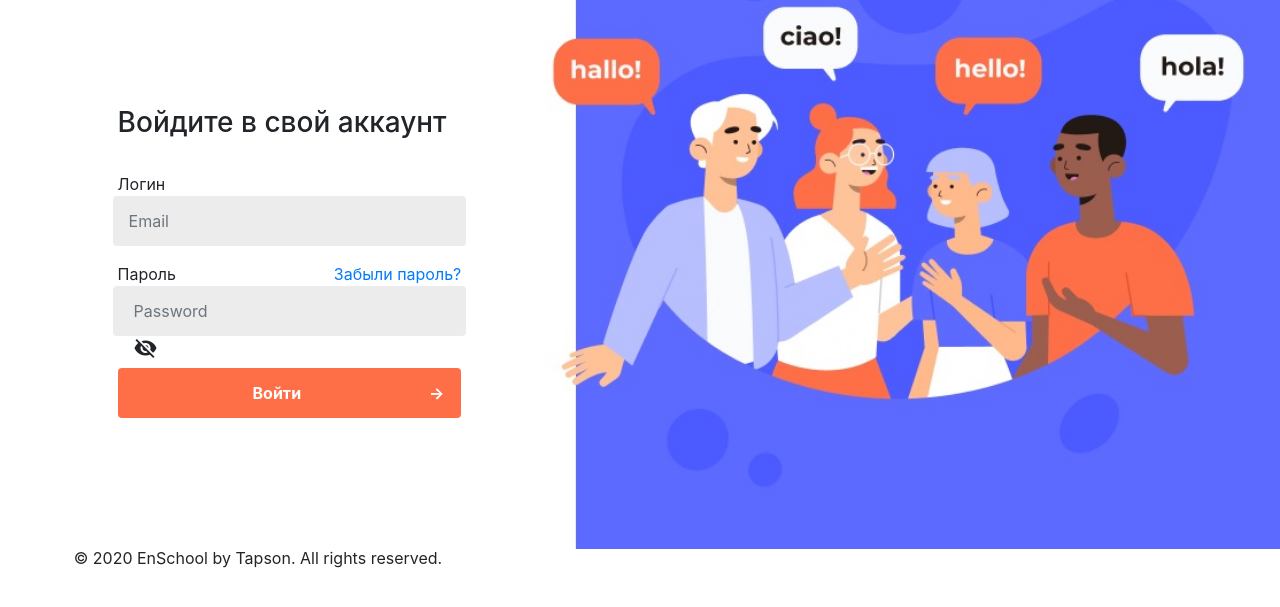
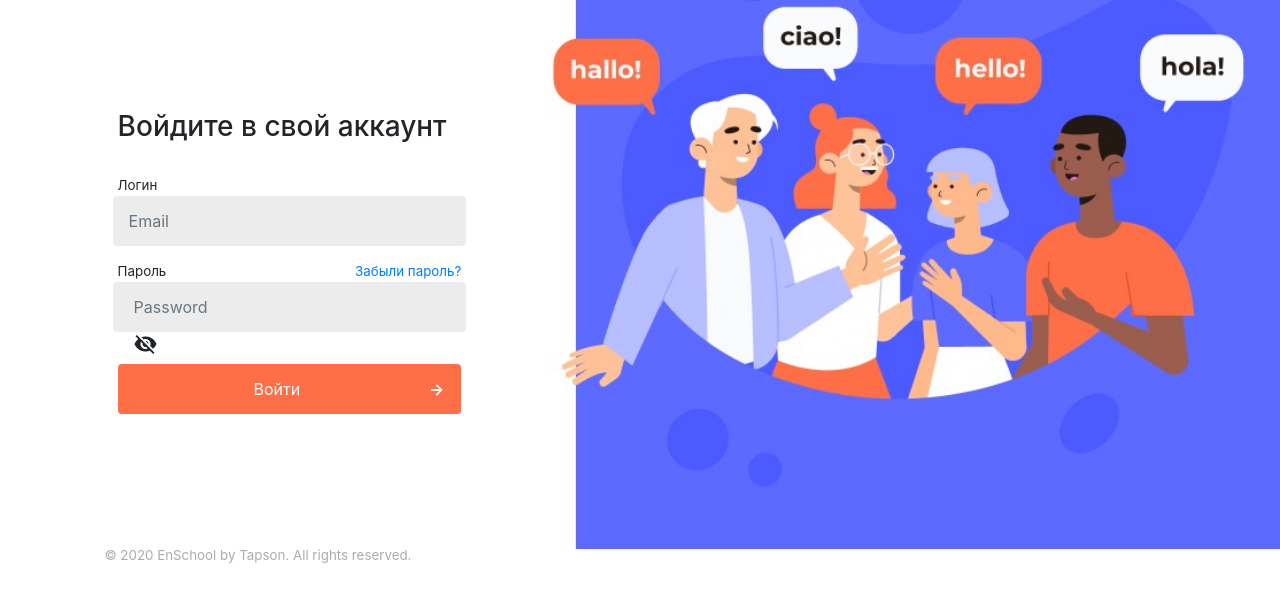
Before and after one commit to PavelTselyuk/Maket, a React app in the folder client/: page / in a window 1280 px wide. Shown: the part 161-768 px from the top of the page. Built offline with nearby package versions, Linux system fonts and the light colour scheme.

Commit message:
little font changes

```diff
--- a/client/src/components/LoginPage/LoginInputs.js
+++ b/client/src/components/LoginPage/LoginInputs.js
@@ -35,7 +35,7 @@ function LoginInputs() {
             <button type="button" className="btn btn-primary col login_button justify-content-between" data-toggle="modal" data-target="#exampleModal">
                <div className="form-row justify-content-between fullWidth">
                   <span></span>
-                  <span>Войти</span>
+                  <span className="font_weight-norm">Войти</span>
                   <span>→</span>
                </div>
             </button>
--- a/client/src/components/LoginPage/LoginLeftSide.js
+++ b/client/src/components/LoginPage/LoginLeftSide.js
@@ -14,7 +14,7 @@ function LoginLeftSide() {
          <div className="row align-items-center ml-5 inputGroup">
             <LoginInputs />
          </div>
-         <p className="text-center">© 2020 EnSchool by Tapson. All rights reserved.</p>
+         <p className="text-center bottom_text">© 2020 EnSchool by Tapson. All rights reserved.</p>
       </div>
 
    );
--- a/client/src/components/LoginPage/loginPage.css
+++ b/client/src/components/LoginPage/loginPage.css
@@ -20,6 +20,10 @@
    height: 50px;
    border: 0;
    background-color: rgb(236, 236, 236);
+}
+
+.above_inputs{
+   font-size: smaller;
 }
 
 .login_button{
@@ -45,3 +49,12 @@ i{
 i:hover{
    cursor: pointer;
 }
+
+.font_weight-norm{
+   font-weight: normal;
+}
+
+.bottom_text{
+   font-size: smaller;
+   color: rgb(172, 172, 172);
+}
```
